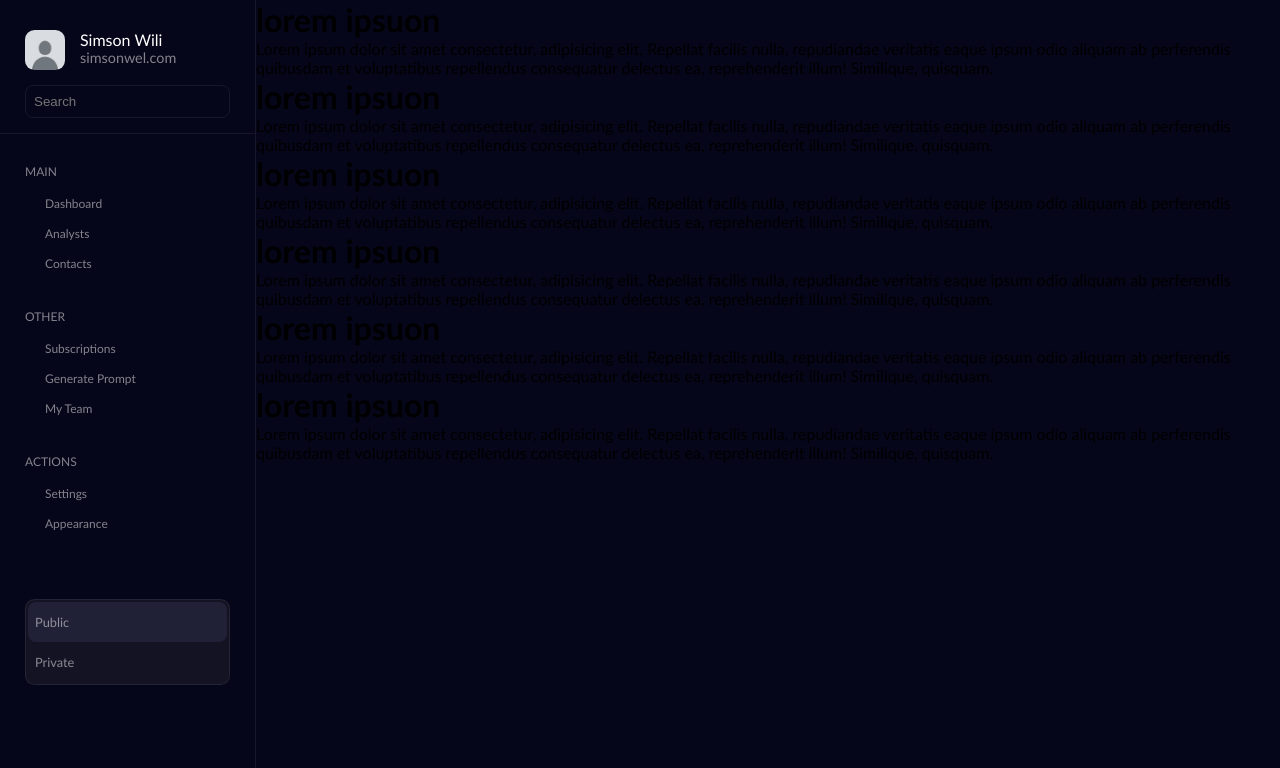
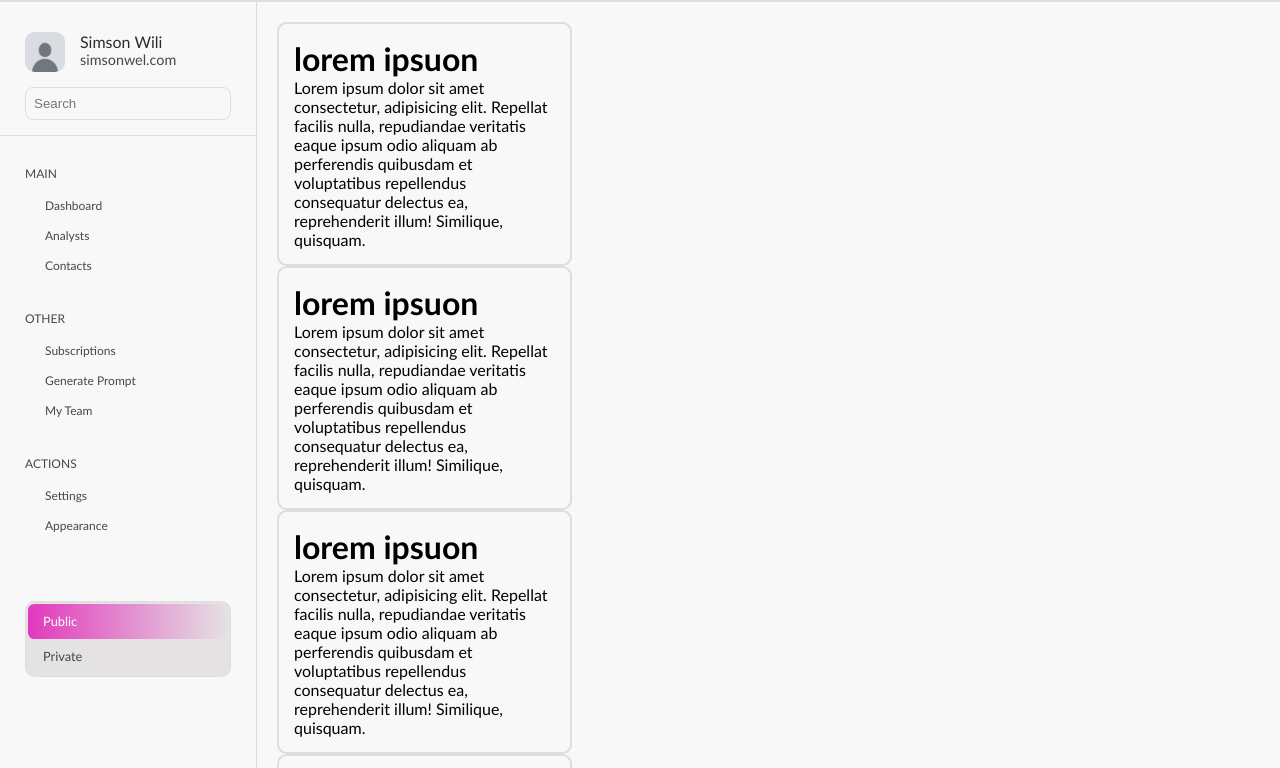
Before and after one commit to waldecifreitas20/dashboard, a plain HTML site: page index.html in a window 1280 px wide. Shown: the top 768 px of the page. Drawn offline with Linux system fonts and the light colour scheme.

Commit message:
feat: light theme created

```diff
--- a/css/breakpoints/lg.css
+++ b/css/breakpoints/lg.css
@@ -4,47 +4,30 @@
         display: none;
     }
 
+    #aside {
+        display: block;
+    }
+
     aside {
+        box-shadow: none;
         position: relative;
         width: 25%;
         max-width: 280px;
-        min-height: 100vh;
         float: left;
-        border-right: 1px solid var(--border-transparent);
+
     }
 
-    #profile img {
-        width: 40px;
-        margin-right: 15px;
+
+    main {
+        float: right;
+        width: 80%;
+        padding: 20px;
+
+        border-left: 1px solid var(--border-transparent);
     }
 
-    #aside-footer {
-        margin: 30px 0;
-    }
 
-    #aside-footer article{
-        border-radius: var(--border-radius);
-        border: 1px solid var(--border-transparent);
-        background-color: var(--bg-light);
-        padding: 2px;
-    }
 
-    #aside-footer .radio-group {
-        display: block;
-        padding: 12px 7px;
-        border-radius: .5em;
-    }
 
-    #aside-footer .active {
-        background-color: var(--bg-lighter);
-    }
 
-    #aside-footer .radio-group label {
-        display: block;
-        font-size: .8em;
-    }
-
-    #aside-footer .radio-group input {
-        display: none;
-    }
 }
--- a/css/breakpoints/sm.css
+++ b/css/breakpoints/sm.css
@@ -0,0 +1,23 @@
+header {
+    border-bottom: 2px solid var(--border-transparent);
+}
+
+aside {
+    position: fixed;
+    display: none;
+    width: 75%;
+    min-height: 100%;
+    box-shadow: 0 10px 50px rgba(255, 255, 255, 0.226);
+}
+
+#menu-toggler {
+    display: block;
+}
+
+.card {
+    width: 30%;
+    padding: 15px;
+    border-radius: var(--border-radius);
+    border: 2px solid var(--border-transparent);
+
+}
--- a/css/breakpoints/xl.css
+++ b/css/breakpoints/xl.css
@@ -1,6 +1,6 @@
 @media (min-width: 1200px) {
     aside {
         width: 20%;
+    }
 
-    }
 }
--- a/css/main.css
+++ b/css/main.css
@@ -1,10 +1,22 @@
 :root {
-    --bg-dark: rgb(6, 6, 26);
-    --bg-lighter: rgb(32, 32, 54);
-    --bg-light: rgb(19, 19, 36);
+    --bg-light-primary: rgb(248, 248, 248);
+    --bg-light-weak: rgb(228, 226, 226);
+    --bg-light-secondary: rgb(243, 91, 210);
+    --bg-light-tertiary: rgb(255, 109, 223);
+    --bg-light-active: rgb(226, 56, 189);
+    --light-primary-text: rgb(44, 44, 44);
+    --light-secondary-text: rgb(71, 71, 71);
+
+    --bg-dark-primary: rgb(6, 6, 26);
+    --bg-dark-secondary: rgb(32, 32, 54);
+    --bg-dark-tertiary: rgb(19, 19, 36);
     --bg-purple: rgb(93, 46, 155);
-    --border-transparent: hsla(0, 0%, 100%, 0.068);
-    --section-text: rgba(255, 255, 255, 0.5);
+
+
+    --dark-primary-text: rgb(255, 255, 255);
+    --dark-secondary-text: rgb(206, 206, 206);
+
+    --border-transparent: hsl(0, 0%, 87%);
     --border-radius: .6em;
 
 }
@@ -13,6 +25,7 @@
     margin: 0;
     padding: 0;
     box-sizing: border-box;
+    outline-color: var(--bg-light-active);
 }
 
 
@@ -30,7 +43,7 @@ body {
 
     font-family: 'Trebuchet MS', 'Lucida Sans', sans-serif;
 
-    background-color: var(--bg-dark);
+    background-color: var(--bg-light-primary);
 }
 
 aside section {
@@ -48,7 +61,7 @@ aside section {
 }
 
 #profile #user-info #username {
-    color: white;
+    color: var(--light-primary-text);
 }
 
 #profile div * {
@@ -57,7 +70,8 @@ aside section {
 
 aside article *,
 #profile #user-info a {
-    color: var(--section-text);
+    color: var(--light-primary-text);
+    color: var(--light-secondary-text);
 }
 
 #profile #user-info a {
@@ -109,6 +123,8 @@ aside article *,
     border-bottom: 1px solid var(--border-transparent);
 }
 
+
+/* navigation menu */
 #menu-list {
     padding-bottom: 30px;
 }
@@ -134,9 +150,8 @@ aside article {
 }
 
 #menu-list ul a:hover {
-    background: radial-gradient(farthest-corner at 50% 150%, var(--bg-purple), transparent);
-    box-shadow: 0px 0px 4px rgb(135, 112, 194);
-    color: white;
+    color: var(--dark-primary-text);
+    background: linear-gradient(90deg, var(--bg-light-secondary), transparent);
 }
 
 #menu-list ul a {
@@ -149,29 +164,30 @@ aside article {
 }
 
 
+
+/* aside footer */
 aside-footer {
     margin: 30px 0;
 }
 
-#aside-footer article{
+#aside-footer article {
     border-radius: var(--border-radius);
     border: 1px solid var(--border-transparent);
-    background-color: var(--bg-light);
+    background-color: var(--bg-light-weak);
     padding: 2px;
 }
 
-#aside-footer .radio-group {
-    display: block;
-    padding: 12px 7px;
-    border-radius: .5em;
-}
+#aside-footer .active label {
+    color: var(--dark-primary-text);
+    background: linear-gradient(90deg, var(--bg-light-active), transparent);
 
-#aside-footer .active {
-    background-color: var(--bg-lighter);
 }
 
 #aside-footer .radio-group label {
+    border-radius: .5em;
     display: block;
+    text-indent: 15px;
+    line-height: 35px;
     font-size: .8em;
 }
 
```
